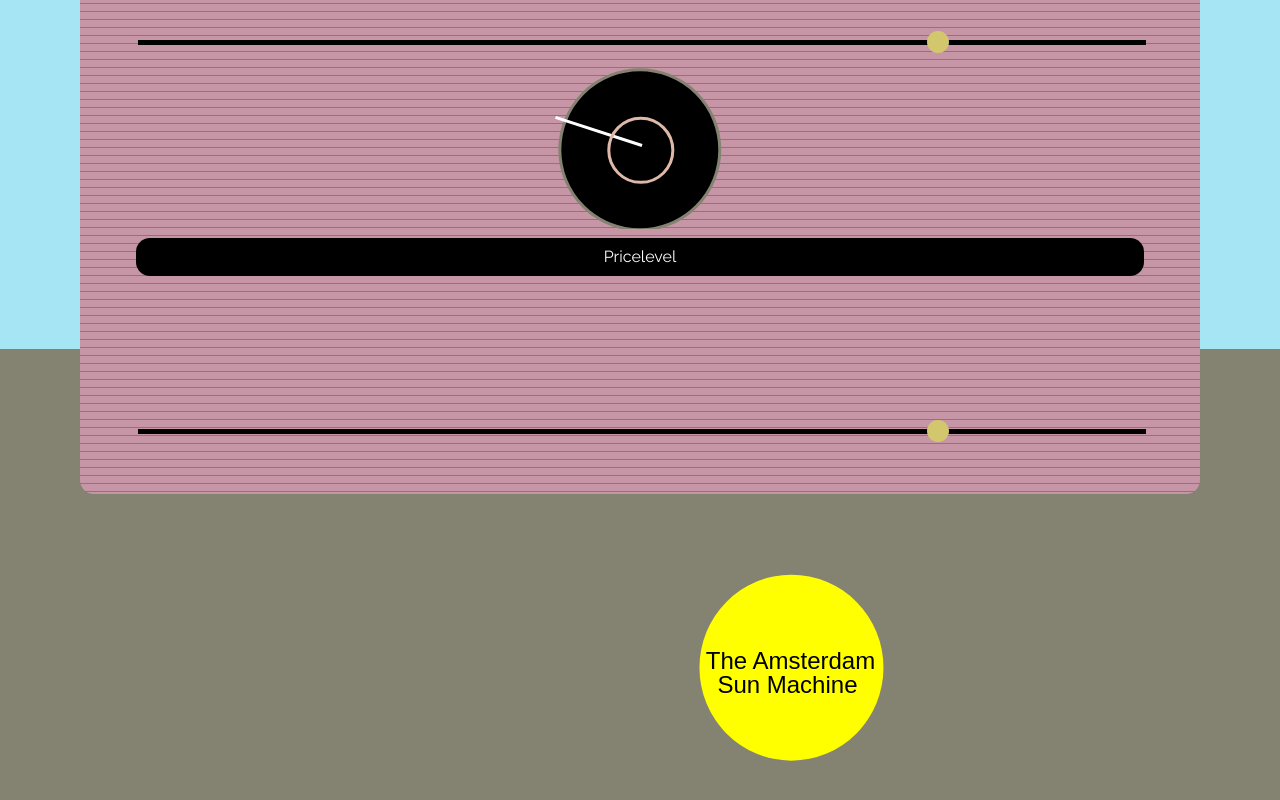
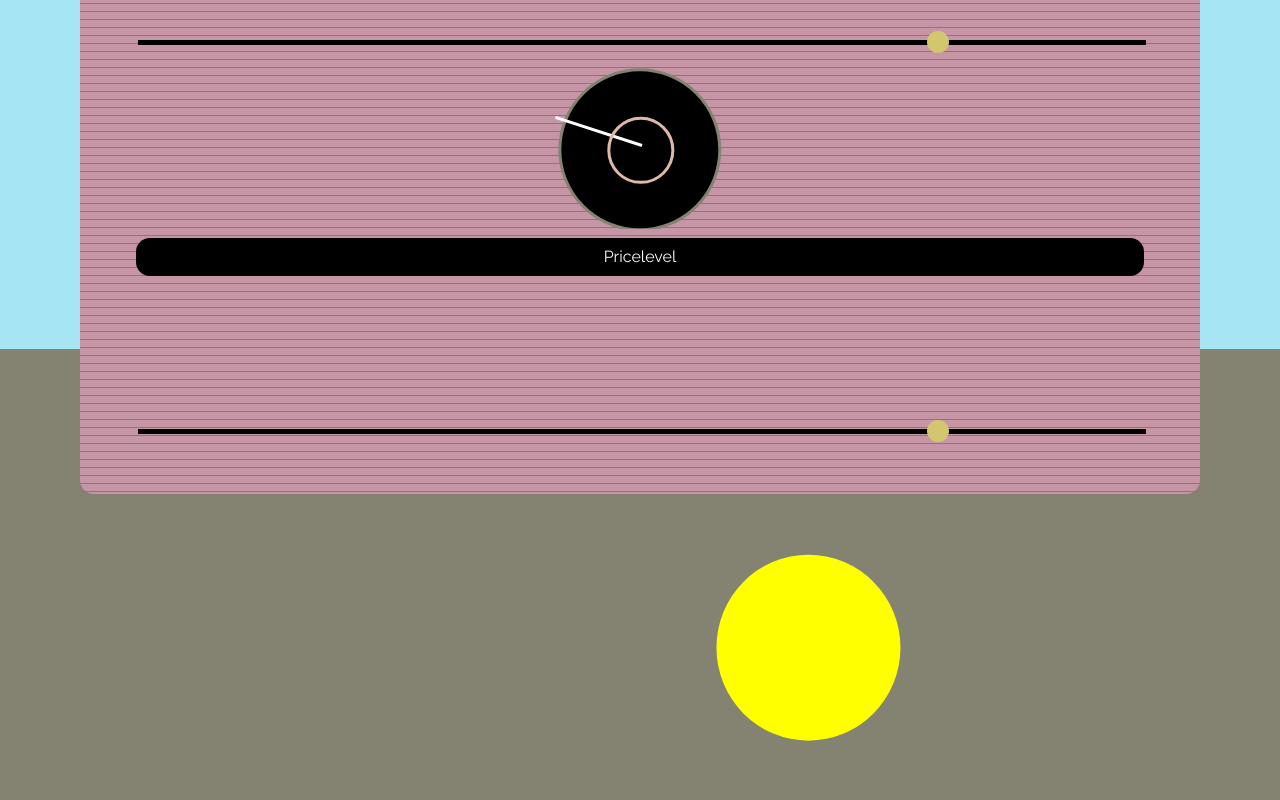
Before and after one commit to madamerobot/damsun-res, a React (Create React App) app: page / in a window 1280 px wide. Shown: the part 1305-2105 px from the top of the page. Built offline with nearby package versions, Linux system fonts and the light colour scheme.

Commit message:
SVG issues

```diff
--- a/src/components/App.js
+++ b/src/components/App.js
@@ -57,34 +57,7 @@
 						<svg width="640" height="480" className="sunsvg">
 							 <g>
 									<title>Sun Logo</title>
-
-									<text xml:space="preserve" textAnchor="middle" fontFamily="Raleway"
-										fontSize="24" id="svg_3" y="162.64204" x="253.46022"
-										strokeOpacity="0" strokeLinecap="null"
-										strokeLinejoin="null" strokeDasharray="null"
-										strokeWidth="0" stroke="#000000"
-										fill="#000000">The Amsterdam
-									</text>
-
-									<ellipse strokeOpacity="0" ry="93" rx="92" id="svg_1" cy="173.64204"
-									cx="251.46022" strokeLinecap="null" strokeLinejoin="null"
-									strokeDasharray="null" strokeWidth="5" stroke="#000000"
-									fill="#ffff00"/>
-
-									<text id="svg_4" xml:space="preserve" textAnchor="middle"
-									fontFamily="Sans-serif" fontSize="24" y="174.82314" x="250.47512"
-									strokeOpacity="0" strokeLinecap="null" strokeLinejoin="null"
-									strokeDasharray="null" strokeWidth="0" stroke="#000000"
-									fill="#000000">The Amsterdam
-									</text>
-
-									<text xml:space="preserve" textAnchor="middle"
-									fontFamily="Sans-serif" fontSize="24" id="svg_5"
-									y="198.64204" x="247.46022" strokeOpacity="0"
-									strokeLinecap="null" strokeLinejoin="null"
-									strokeDasharray="null" strokeWidth="0"
-									stroke="#000000" fill="#000000">Sun Machine
-									</text>
+									<ellipse stroke-opacity="0" ry="93" rx="92" id="svg_1" cy="153.64204" cx="268.46022" strokeLinecap="null" strokeLinejoin="null" strokeDasharray="null" strokeWidth="5" stroke="#000000" fill="#ffff00"/>
 							 </g>
 						</svg>
 				</div>
```
Also changed, not shown: 10 other files (tests, documents, lock files or other folders).
